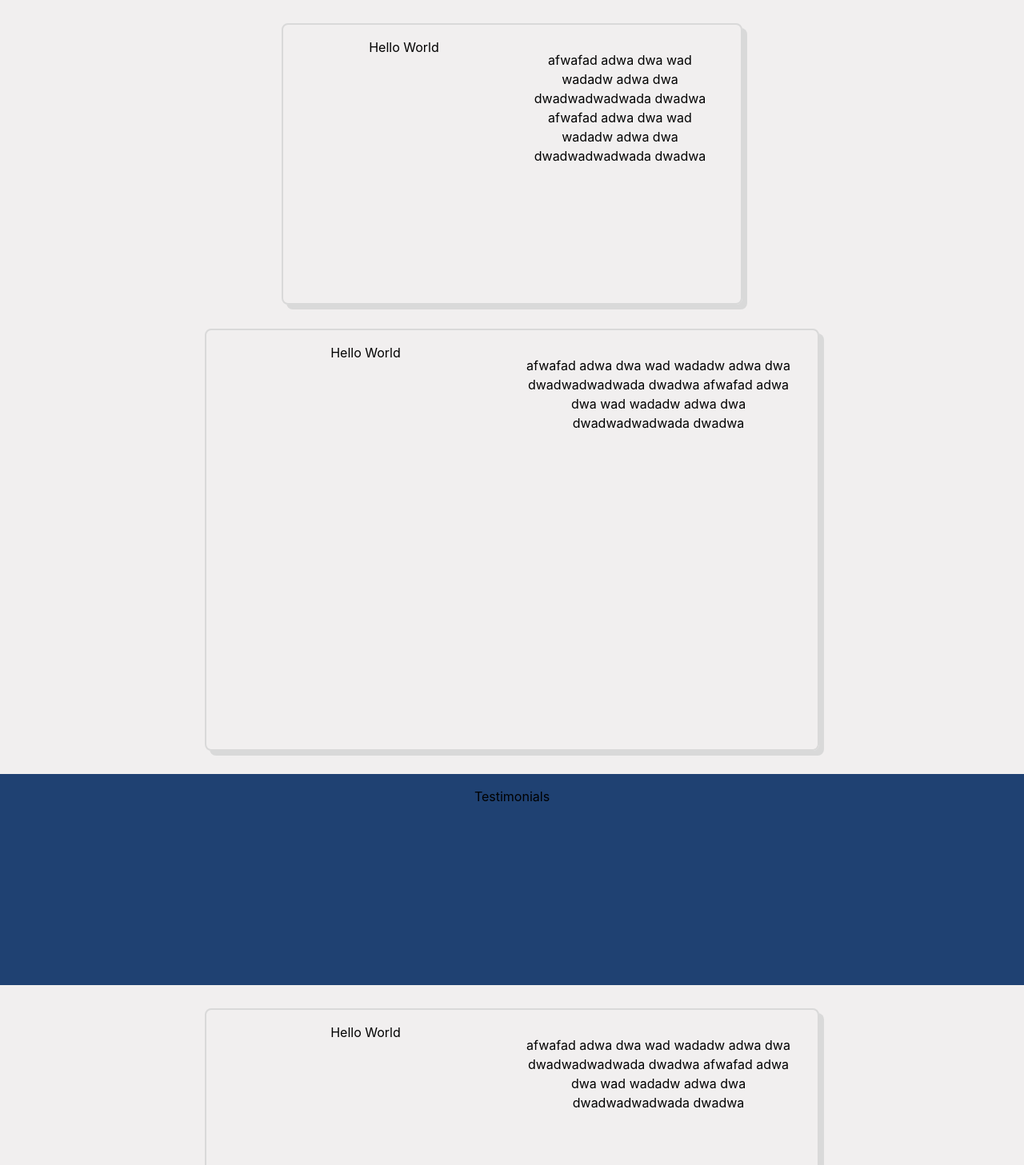
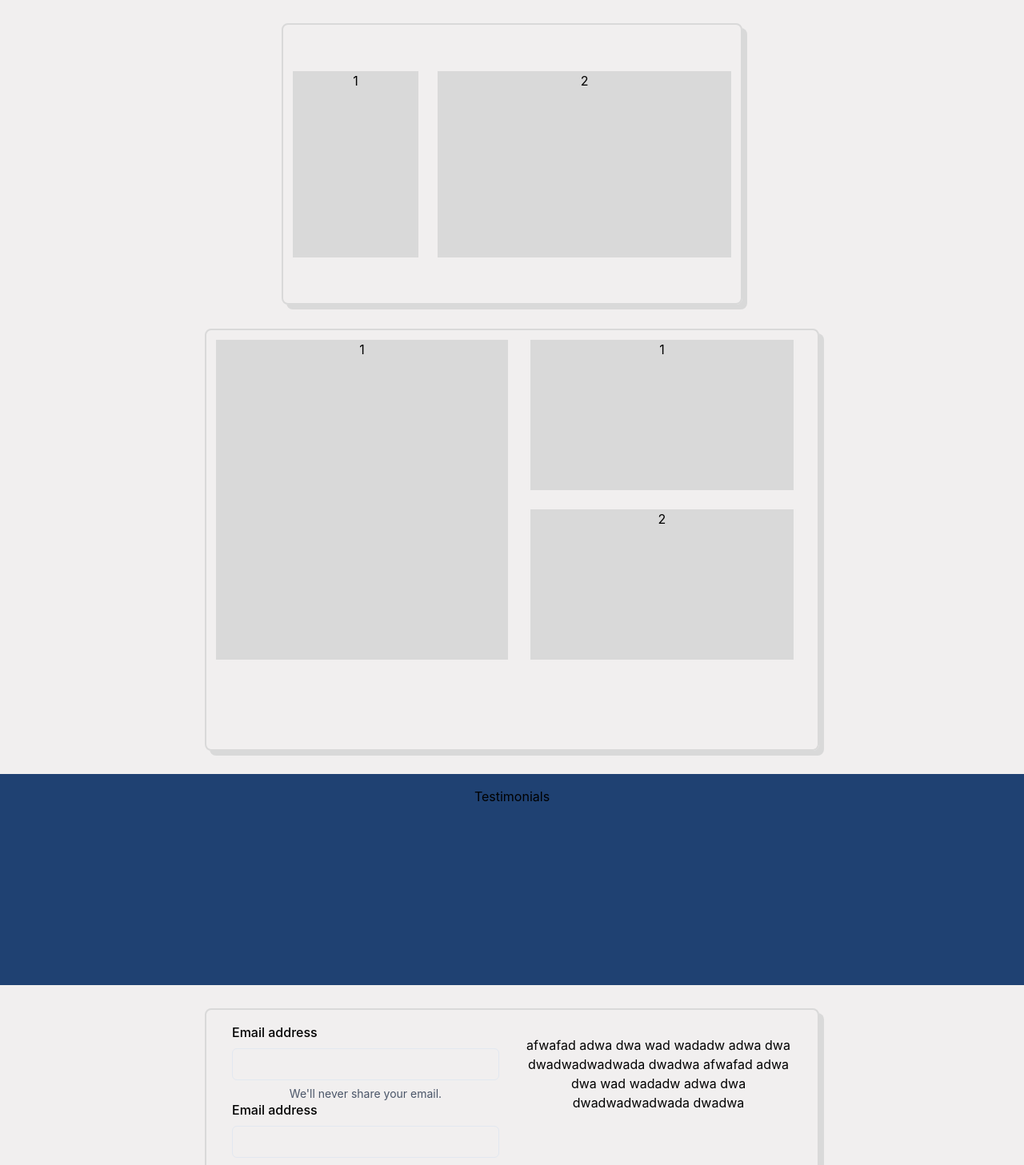
Before and after one commit to Aaronsupa/tutor_page, a React (Vite) app in the folder devc-react-app/: page / in a window 1280 px wide. Shown: the top 1457 px of the page at 80% size. Built offline with nearby package versions, Linux system fonts and the light colour scheme.

Commit message:
New Changes

```diff
--- a/devc-react-app/src/App.tsx
+++ b/devc-react-app/src/App.tsx
@@ -1,7 +1,5 @@
 import { useState } from 'react'
-import reactLogo from './assets/react.svg'
-import viteLogo from '/vite.svg'
-import { Box, Card, Container, Divider, Flex } from '@chakra-ui/react'
+import { Box, Card, Center, Container, Divider, Flex, FormControl, FormHelperText, FormLabel, HStack, Input, Spacer, VStack } from '@chakra-ui/react'
 import './App.css'
 
 function App() {
@@ -9,37 +7,32 @@ function App() {
 
   return (
     <>
-      <Box bg='FFFFF' w='45%' h = '20%' p={4} color='black' borderWidth='2px' borderRadius='lg' borderColor='#D9D9D9' boxShadow='6px 6px #D9D9D9;'>
-        <Flex>
-          <Container>
-            <p>Hello World</p>
-          </Container>
-          <Container p={4}>
-            <p>afwafad adwa dwa
-            wad wadadw adwa
-            dwa dwadwadwadwada
-            dwadwa afwafad adwa dwa
-            wad wadadw adwa
-            dwa dwadwadwadwada
-            dwadwa</p>
-          </Container>
-        </Flex>
+      <Box bg='FFFFF' w='45%' h = '20%' p={3} color='black' borderWidth='2px' borderRadius='lg' borderColor='#D9D9D9' boxShadow='6px 6px #D9D9D9;' display="flex" alignItems="center">
+          <HStack spacing='24px' h = "80%" w = "100%">
+            <Box w='30%' h='90%' bg='#D9D9D9'>
+              1
+            </Box>
+            <Box w='70%' h='90%' bg='#D9D9D9'>
+              2
+            </Box>
+          </HStack>
       </Box>
-      <Box bg='FFFFF' w='60%' h = '30%' p={4} color='black' borderWidth='2px' borderRadius='lg' borderColor='#D9D9D9' boxShadow='6px 6px #D9D9D9;'>
-        <Flex>
-            <Container>
-              <p>Hello World</p>
-            </Container>
-            <Container p={4}>
-              <p>afwafad adwa dwa
-              wad wadadw adwa
-              dwa dwadwadwadwada
-              dwadwa afwafad adwa dwa
-              wad wadadw adwa
-              dwa dwadwadwadwada
-              dwadwa</p>
-            </Container>
-          </Flex>
+      <Box bg='FFFFF' w='60%' h = '30%' p={3} color='black' borderWidth='2px' borderRadius='lg' borderColor='#D9D9D9' boxShadow='6px 6px #D9D9D9;'>
+        <HStack spacing='10px' h = "80%" w = "100%">
+          <VStack spacing='24px' h = "100%" w = "50%" p={0}>
+            <Box w='100%' h='100%' bg='#D9D9D9'>
+              1
+            </Box>
+          </VStack>
+          <VStack spacing='24px' h = "100%" w = "50%">
+            <Box w='90%' h='90%' bg='#D9D9D9'>
+              1
+            </Box>
+            <Box w='90%' h='90%' bg='#D9D9D9'>
+              2
+            </Box>
+          </VStack>
+        </HStack>
       </Box>
       <Box bg="#1F4172" w='100%' h = '15%' p={4} color='black'>
         Testimonials
@@ -47,7 +40,17 @@ function App() {
       <Box bg='FFFFF' w='60%' h = '20%' p={4} color='black' borderWidth='2px' borderRadius='lg' borderColor='#D9D9D9' boxShadow='6px 6px #D9D9D9;'>
         <Flex>
             <Container>
-              <p>Hello World</p>
+              <FormControl>
+                <FormLabel>Email address</FormLabel>
+                <Input type='email' />
+                <FormHelperText>We'll never share your email.</FormHelperText>
+                <FormLabel>Email address</FormLabel>
+                <Input type='email' />
+                <FormHelperText>We'll never share your email.</FormHelperText>
+                <FormLabel>Email address</FormLabel>
+                <Input type='email' />
+                <FormHelperText>We'll never share your email.</FormHelperText>
+              </FormControl>
             </Container>
             <Container p={4}>
               <p>afwafad adwa dwa
```
